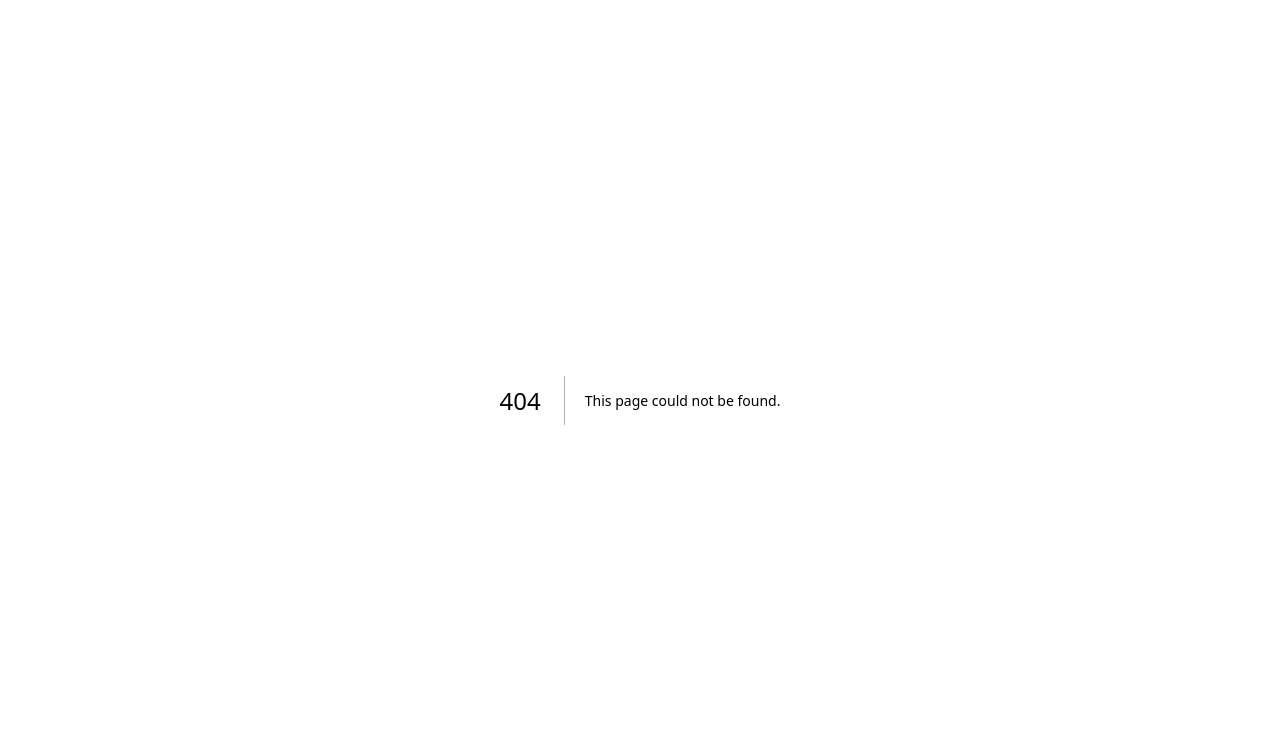
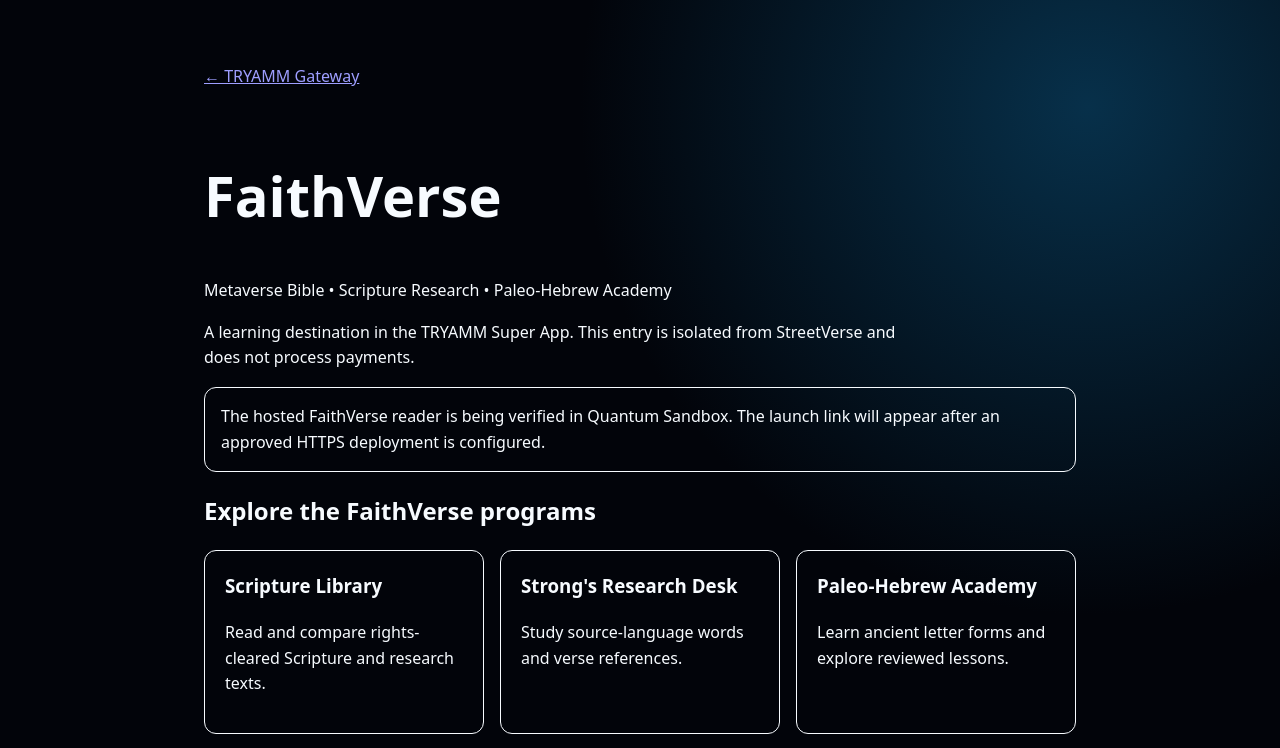
Before and after one commit to jgoldie1/amm-platform, a Next.js app: page /faithverse in a window 1280 px wide. Before the commit this address had no page. Shown: the top 748 px of the page. Built offline with nearby package versions, Linux system fonts and the light colour scheme.

Commit message:
Add isolated FaithVerse gateway and safe release instructions

```diff
--- /dev/null
+++ b/app/faithverse/page.tsx
@@ -0,0 +1,48 @@
+import type { Metadata } from 'next';
+
+export const metadata: Metadata = {
+  title: 'FaithVerse | TRYAMM',
+  description: 'Accessible Scripture learning, Paleo-Hebrew Academy, and historical exploration.',
+};
+
+const spaces = [
+  ['Scripture Library', 'Read and compare rights-cleared Scripture and research texts.'],
+  ["Strong's Research Desk", 'Study source-language words and verse references.'],
+  ['Paleo-Hebrew Academy', 'Learn ancient letter forms and explore reviewed lessons.'],
+  ['Kingdom HoloPress', 'Explore original workbooks and future printed editions.'],
+  ['Time Machine + Holo Lab', 'Research historical contexts in simulated environments.'],
+  ['AR / VR / Mixed Reality', 'Optional immersive modes with accessible 2D alternatives.'],
+];
+
+export default function FaithVersePage() {
+  const configured = process.env.FAITHVERSE_PUBLIC_URL || '';
+  let launchUrl: string | null = null;
+  try {
+    const url = new URL(configured);
+    if (url.protocol === 'https:' && !url.username && !url.password) launchUrl = url.href;
+  } catch {
+    // An unconfigured destination must not redirect users or enable purchases.
+  }
+  return (
+    <main id="main" style={{maxWidth:1000,margin:'0 auto',padding:'clamp(20px,5vw,64px)',fontFamily:'system-ui',lineHeight:1.6}}>
+      <a href="/" style={{display:'inline-block',marginBottom:24}}>← TRYAMM Gateway</a>
+      <h1 style={{fontSize:'clamp(2rem,5vw,3.5rem)'}}>FaithVerse</h1>
+      <p>Metaverse Bible • Scripture Research • Paleo-Hebrew Academy</p>
+      <p style={{maxWidth:720}}>A learning destination in the TRYAMM Super App. This entry is isolated from StreetVerse and does not process payments.</p>
+      {launchUrl ? (
+        <p><a href={launchUrl} rel="noopener noreferrer" style={{display:'inline-block',padding:'14px 20px',border:'2px solid currentColor',borderRadius:12}}>Open FaithVerse Reader</a></p>
+      ) : (
+        <p role="status" style={{padding:16,border:'1px solid currentColor',borderRadius:12}}>The hosted FaithVerse reader is being verified in Quantum Sandbox. The launch link will appear after an approved HTTPS deployment is configured.</p>
+      )}
+      <h2>Explore the FaithVerse programs</h2>
+      <div style={{display:'grid',gridTemplateColumns:'repeat(auto-fit,minmax(240px,1fr))',gap:16}}>
+        {spaces.map(([name,description])=>(
+          <section key={name} style={{padding:20,border:'1px solid currentColor',borderRadius:12}}>
+            <h3 style={{marginTop:0}}>{name}</h3><p>{description}</p>
+          </section>
+        ))}
+      </div>
+      <p style={{marginTop:28}}>Historical VR and pronunciation reconstructions are educational interpretations. Available texts and recordings must be separately identified and rights-reviewed.</p>
+    </main>
+  );
+}
```
